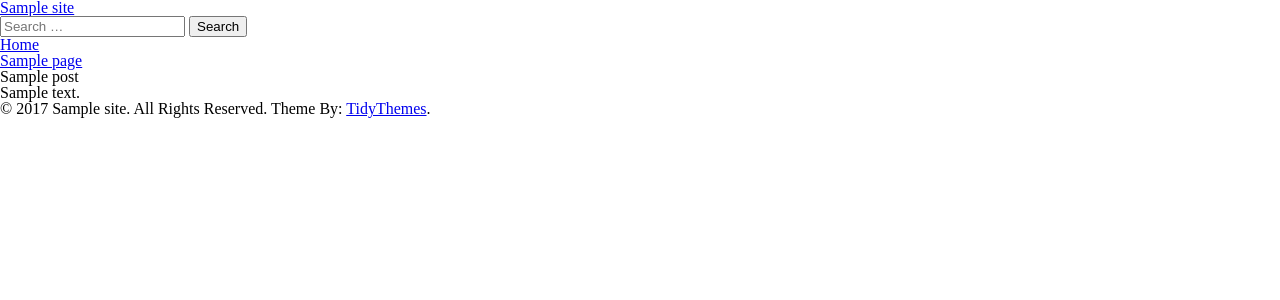
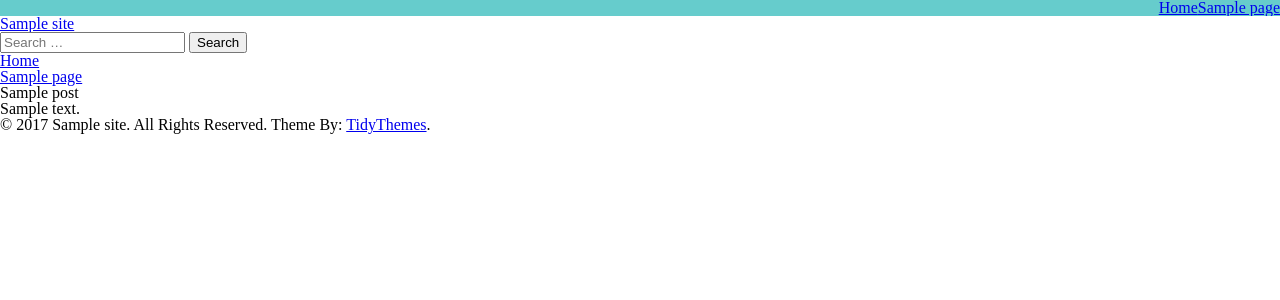
Before and after one commit to lolitatuk/Mya, a WordPress theme: template themes/blankslate/page.php in a window 1280 px wide. Shown: the top 300 px of the page. Run offline with PHP 8.4 and a stand-in for WordPress, Linux system fonts and the light colour scheme; the site name, menu and one post (Sample post) are stand-ins, and other content is empty.

Commit message:
nav header

```diff
--- a/themes/blankslate/functions.php
+++ b/themes/blankslate/functions.php
@@ -13,6 +13,10 @@ array( 'main-menu' => __( 'Main Menu', 'blankslate' ) )
 );
 }
 add_action( 'wp_enqueue_scripts', 'blankslate_load_scripts' );
+function wpb_session_menu() {
+  register_nav_menu('session-menu',__( 'Menu Sesion' ));
+}
+add_action( 'init', 'wpb_session_menu' );
 function blankslate_load_scripts()
 {
 wp_enqueue_script( 'jquery' );
--- a/themes/blankslate/header.php
+++ b/themes/blankslate/header.php
@@ -9,6 +9,11 @@
 <body <?php body_class(); ?>>
 <div id="wrapper" class="hfeed">
 <header id="header" role="banner">
+<div id="menuSession">
+	<div id="menuContainer">
+		<?php wp_nav_menu( array( 'theme_location' => 'session-menu' ) ); ?>
+	</div>
+</div>
 <section id="branding">
 <div id="site-title"><?php if ( is_front_page() || is_home() || is_front_page() && is_home() ) { echo '<h1>'; } ?><a href="<?php echo esc_url( home_url( '/' ) ); ?>" title="<?php echo esc_html( get_bloginfo( 'name' ) ); ?>" rel="home"><?php echo esc_html( get_bloginfo( 'name' ) ); ?></a><?php if ( is_front_page() || is_home() || is_front_page() && is_home() ) { echo '</h1>'; } ?></div>
 <div id="site-description"><?php bloginfo( 'description' ); ?></div>
--- a/themes/blankslate/style.css
+++ b/themes/blankslate/style.css
@@ -16,3 +16,15 @@ BlankSlate is distributed under the terms of the GNU GPL
 
 html,body,div,span,applet,object,iframe,h1,h2,h3,h4,h5,h6,p,blockquote,pre,a,abbr,acronym,address,big,cite,code,del,dfn,em,img,ins,kbd,q,s,samp,small,strike,strong,sub,sup,tt,var,b,u,i,center,dl,dt,dd,ol,ul,li,fieldset,form,label,legend,table,caption,tbody,tfoot,thead,tr,th,td,article,aside,canvas,details,embed,figure,figcaption,footer,header,hgroup,menu,nav,output,ruby,section,summary,time,mark,audio,video{font-size:100%;font:inherit;padding:0;border:0;margin:0;vertical-align:baseline}body{line-height:1}ol,ul{list-style:none}blockquote,q{quotes:none}blockquote:before,blockquote:after,q:before,q:after{content:'';content:none}table{border-collapse:collapse;border-spacing:0}article,aside,details,figcaption,figure,footer,header,hgroup,menu,nav,section{display:block}.clear{clear:both}
 .sticky{}.bypostauthor{}.wp-caption{}.wp-caption-text{}.gallery-caption{}.alignright{}.alignleft{}.aligncenter{}.screen-reader-text{clip:rect(1px, 1px, 1px, 1px);position:absolute !important}
+
+#menuSession {
+	background-color: #66CCCC;
+	overflow: hidden;
+}
+#menuContainer {
+	display: inline;
+	float: right;
+}
+#menuContainer li {
+	float: left;
+}
```
